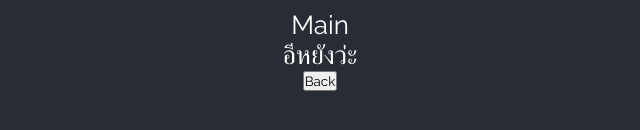
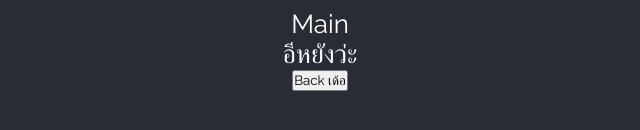
Before and after one commit to Enola-Dev-S/Enola-Dev-S, a React (Create React App) app: page /Main in a window 1280 px wide. Shown: the part 350-480 px from the top of the page, without its empty margins (320-960 px from the left). Built offline with nearby package versions, Linux system fonts and the light colour scheme.

Commit message:
Test sourceTree

```diff
--- a/src/components/Main.js
+++ b/src/components/Main.js
@@ -13,7 +13,7 @@ function Main() {
       <div>Main</div>
       <p>อีหยังว่ะ</p>
 
-        <button className='Submit' onClick={clickHandler} >Back</button>
+        <button className='Submit' onClick={clickHandler} >Back เด้อ</button>
 
 
       </div>
```
